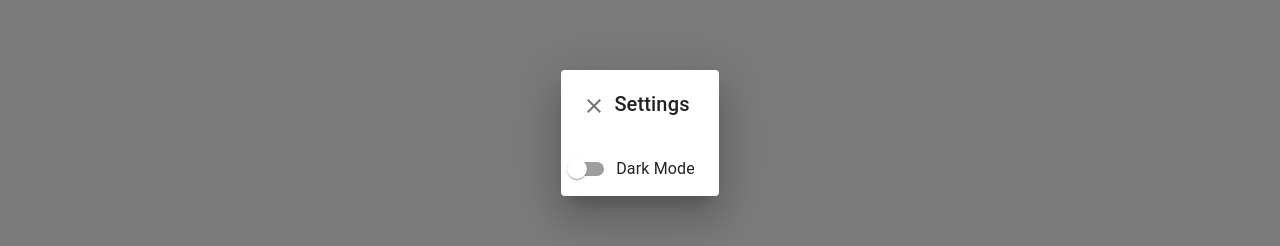
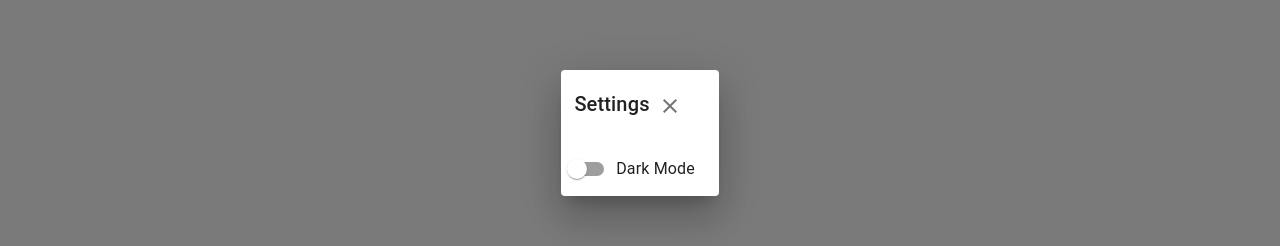
Before and after one commit to SoftwareF24-Gallery/SoftwareF24-Gallery.github.io, a React (Vite) app: page / in a window 1280 px wide. Both pictures are taken after a click on the button 1224 px from the left and 40 px from the top of the page. Shown: the part 267-513 px from the top of the page. Built offline with nearby package versions, Linux system fonts and the light colour scheme.

Commit message:
Separate Settings Dialog into separate "Settings.jsx" file

```diff
--- a/src/Navbar.jsx
+++ b/src/Navbar.jsx
@@ -1,12 +1,10 @@
  {/*Imports various tools needed for the website */}
 import { AppBar, Toolbar, IconButton, Typography, Stack, Dialog, DialogTitle, DialogActions, Switch, FormControlLabel, FormGroup, InputLabel, Select, FormControl, MenuItem} from "@mui/material";
 import { useState } from "react";
-import SettingsIcon from '@mui/icons-material/Settings';
-import CloseIcon from '@mui/icons-material/Close';
+import Settings from "./Settings"
 
  {/*Makes dialog box open.  */}
 const Navbar = () => {
-    const [open, setOpen] = useState(false)
  {/*used for location dropdown */}
     const [location, setLocation] = useState("");
  {/*used to keep the selected location displayed on the bar. */}
@@ -42,27 +40,7 @@ const Navbar = () => {
                             <MenuItem value={60}>Tomball</MenuItem>
                         </Select>
                     </FormControl>
-
-                    {/* Settings button */}
-                    <IconButton size="large" edge="end" color="inherit" onClick={() => setOpen(true)}>
-                        <SettingsIcon />
-                    </IconButton>
-                    <Dialog open={open} onClose={() => setOpen(false)} aria-labelledby="dialog-title">
-
-                    {/* Title of dialog box */}
-                    <DialogTitle id="dialog-title" sx={{textAlign: "center", marginLeft: "-1rem"}}>
-                    {/* Close button */}
-                    <IconButton onClick={() => setOpen(false)}>
-                        <CloseIcon />
-                    </IconButton>Settings</DialogTitle>
-                     {/* Options in the settings menu */}
-                    <DialogActions>
-                        <FormGroup>
-                            {/* Dark mode switch */}
-                            <FormControlLabel control={<Switch />} label="Dark Mode"></FormControlLabel>
-                        </FormGroup>
-                    </DialogActions>
-                    </Dialog>
+                    <Settings/>
                 </Stack>
             </Toolbar>
         </AppBar>
--- /dev/null
+++ b/src/Settings.jsx
@@ -0,0 +1,38 @@
+import { IconButton, Dialog, DialogTitle, DialogActions, Switch, FormControlLabel, FormGroup} from "@mui/material";
+import { useState } from "react";
+import SettingsIcon from '@mui/icons-material/Settings';
+import CloseIcon from '@mui/icons-material/Close';
+
+const Settings = () => {
+
+    const [open, setOpen] = useState(false)
+
+    return (
+    <>
+        {/* Settings button */}
+        <IconButton size="large" edge="end" color="inherit" onClick={() => setOpen(true)}>
+            <SettingsIcon />
+        </IconButton>
+        <Dialog open={open} onClose={() => setOpen(false)} aria-labelledby="dialog-title">
+
+            {/* Title of dialog box */}
+            <DialogTitle id="dialog-title" sx={{textAlign: "center", marginLeft: "-1rem"}}>
+                Settings
+                {/* Close button */}
+                <IconButton onClick={() => setOpen(false)}>
+                    <CloseIcon />
+                </IconButton>
+            </DialogTitle>
+            {/* Options in the settings menu */}
+            <DialogActions>
+                <FormGroup>
+                    {/* Dark mode switch */}
+                    <FormControlLabel control={<Switch />} label="Dark Mode"></FormControlLabel>
+                </FormGroup>
+            </DialogActions>
+        </Dialog>
+    </>
+    )
+}
+
+export default Settings;
```
